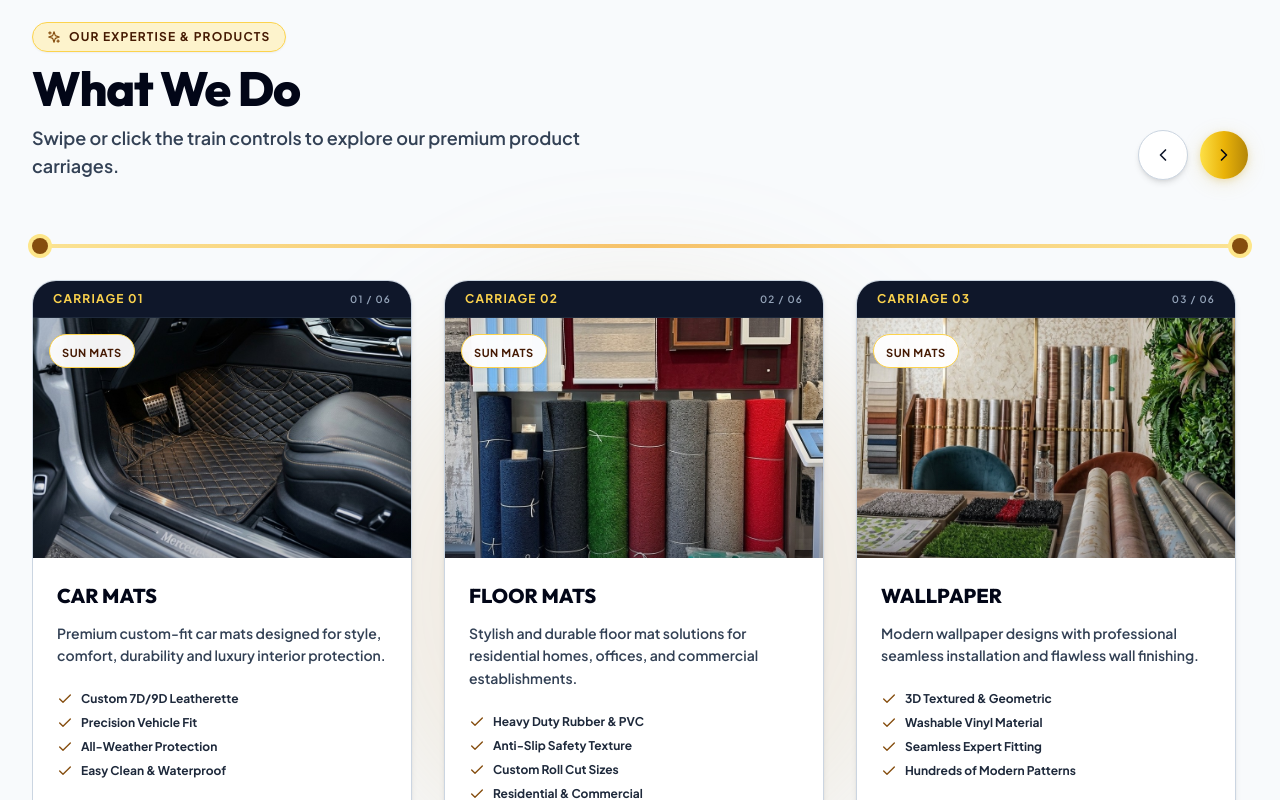
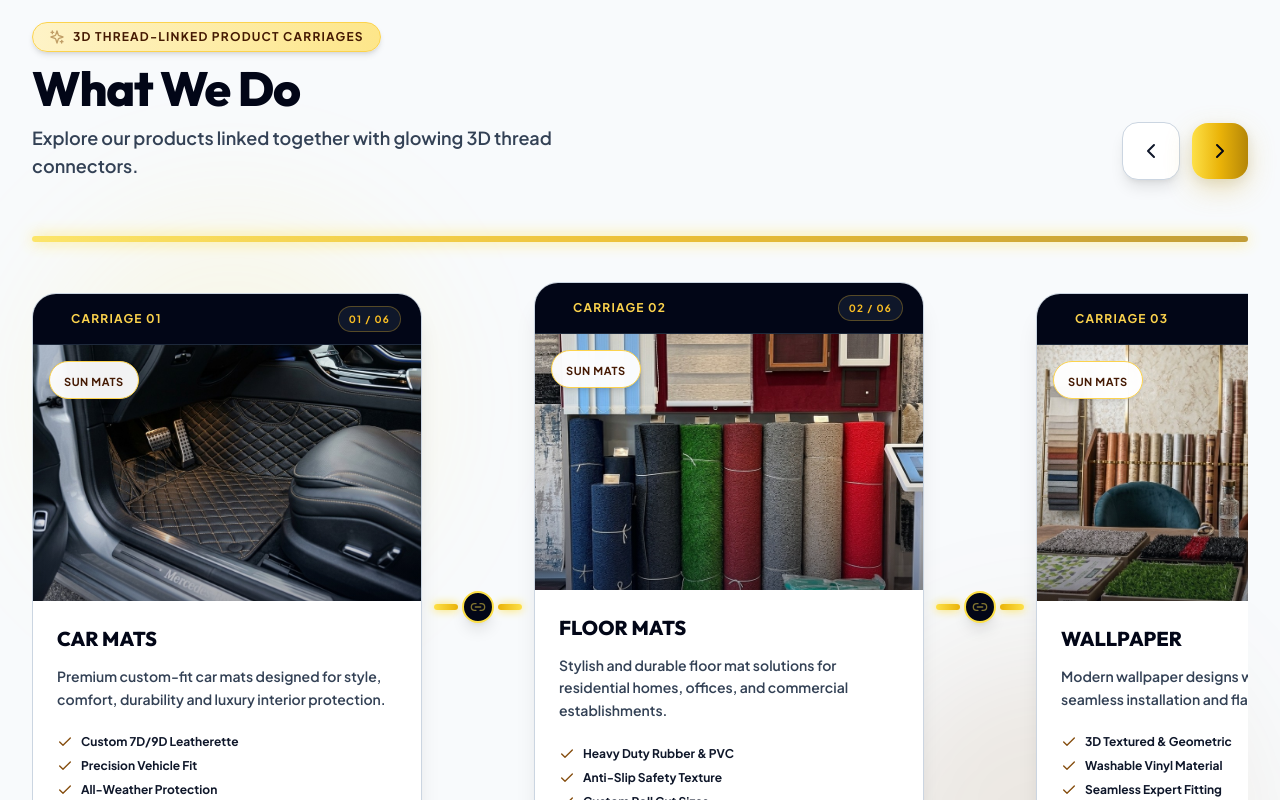
Before and after one commit to risa113/huq-mats, a React (Vite) app: page / in a window 1280 px wide. Shown: the part 2020-2820 px from the top of the page. Built offline with nearby package versions, Linux system fonts and the light colour scheme.

Commit message:
Upgrade What We Do section with 3D glowing thread connectors and animatic spring motion

```diff
--- a/src/components/Services.jsx
+++ b/src/components/Services.jsx
@@ -1,6 +1,6 @@
 import React, { useRef } from 'react';
 import { motion } from 'framer-motion';
-import { ArrowUpRight, Check, ChevronLeft, ChevronRight, Sparkles } from 'lucide-react';
+import { ArrowUpRight, Check, ChevronLeft, ChevronRight, Sparkles, Link2 } from 'lucide-react';
 import { SERVICES, getImageUrl } from '../data/businessData';
 
 export default function Services({ onSelectServiceCategory, onOpenQuote }) {
@@ -18,129 +18,137 @@ export default function Services({ onSelectServiceCategory, onOpenQuote }) {
 
   const scrollLeft = () => {
     if (scrollRef.current) {
-      scrollRef.current.scrollBy({ left: -380, behavior: 'smooth' });
+      scrollRef.current.scrollBy({ left: -390, behavior: 'smooth' });
     }
   };
 
   const scrollRight = () => {
     if (scrollRef.current) {
-      scrollRef.current.scrollBy({ left: 380, behavior: 'smooth' });
+      scrollRef.current.scrollBy({ left: 390, behavior: 'smooth' });
     }
   };
 
-  // Staggered sequential train animation variants
+  // 3D Animatic Stagger Sequence
   const containerVariants = {
     hidden: { opacity: 0 },
     visible: {
       opacity: 1,
       transition: {
-        staggerChildren: 0.22,
+        staggerChildren: 0.2,
         delayChildren: 0.1
       }
     }
   };
 
   const cardVariants = {
-    hidden: { opacity: 0, x: 70, scale: 0.94 },
+    hidden: { opacity: 0, y: 50, rotateX: 15, scale: 0.92 },
     visible: {
       opacity: 1,
-      x: 0,
+      y: 0,
+      rotateX: 0,
       scale: 1,
       transition: {
-        duration: 0.6,
-        ease: [0.22, 1, 0.36, 1]
+        type: 'spring',
+        stiffness: 90,
+        damping: 14
       }
     }
   };
 
   return (
     <section id="services" className="py-24 bg-slate-50 relative overflow-hidden">
-      {/* Background radial highlight */}
-      <div className="absolute top-1/3 left-1/2 -translate-x-1/2 w-[600px] h-[600px] bg-[#C9A45C]/15 rounded-full blur-3xl pointer-events-none"></div>
+      {/* Background 3D Ambient Glows */}
+      <div className="absolute top-1/4 left-10 w-96 h-96 bg-[#FDE047]/10 rounded-full blur-3xl pointer-events-none"></div>
+      <div className="absolute bottom-10 right-10 w-96 h-96 bg-[#854D0E]/10 rounded-full blur-3xl pointer-events-none"></div>
 
       <div className="max-w-7xl mx-auto px-4 sm:px-6 lg:px-8 relative z-10">
 
-        {/* Section Header with Train Navigation Controls */}
-        <div className="flex flex-col md:flex-row md:items-end justify-between gap-6 mb-12 sm:mb-16">
+        {/* Section Header */}
+        <div className="flex flex-col md:flex-row md:items-end justify-between gap-6 mb-14">
           <div>
-            <div className="inline-flex items-center gap-2 px-3.5 py-1.5 rounded-full bg-amber-100/90 border border-amber-300 text-amber-950 font-black text-xs uppercase tracking-widest mb-3 shadow-sm">
-              <Sparkles className="w-3.5 h-3.5 text-[#854D0E]" />
-              <span>OUR EXPERTISE & PRODUCTS</span>
+            <div className="inline-flex items-center gap-2 px-4 py-1.5 rounded-full bg-gradient-to-r from-amber-100 to-amber-200 border border-amber-300 text-amber-950 font-black text-xs uppercase tracking-widest mb-3 shadow-md">
+              <Sparkles className="w-4 h-4 text-[#854D0E] animate-pulse" />
+              <span>3D THREAD-LINKED PRODUCT CARRIAGES</span>
             </div>
             <h2 className="font-display text-3xl sm:text-5xl font-black text-slate-950 tracking-tight">
               What We Do
             </h2>
             <p className="text-base sm:text-lg text-slate-700 mt-3 font-semibold max-w-xl">
-              Swipe or click the train controls to explore our premium product carriages.
+              Explore our products linked together with glowing 3D thread connectors.
             </p>
           </div>
 
-          {/* Train Controls (Previous & Next Buttons) */}
+          {/* 3D Train Slider Controls */}
           <div className="flex items-center gap-3">
             <button
               onClick={scrollLeft}
-              className="p-3.5 rounded-full bg-white border border-slate-300 text-slate-900 hover:text-[#854D0E] hover:border-[#854D0E] hover:scale-105 active:scale-95 transition-all shadow-md"
-              aria-label="Previous Train Carriage"
+              className="p-4 rounded-2xl bg-white border border-slate-300 text-slate-900 hover:text-[#854D0E] hover:border-[#854D0E] hover:scale-108 active:scale-95 transition-all shadow-lg"
+              aria-label="Previous Carriage"
             >
-              <ChevronLeft className="w-5 h-5" />
+              <ChevronLeft className="w-6 h-6" />
             </button>
             <button
               onClick={scrollRight}
-              className="p-3.5 rounded-full bg-gradient-to-r from-[#FDE047] via-[#EAB308] to-[#B48608] text-slate-950 font-black hover:scale-105 active:scale-95 transition-all shadow-gold-glow"
-              aria-label="Next Train Carriage"
+              className="p-4 rounded-2xl bg-gradient-to-r from-[#FDE047] via-[#EAB308] to-[#B48608] text-slate-950 font-black hover:scale-108 active:scale-95 transition-all shadow-gold-glow-lg"
+              aria-label="Next Carriage"
             >
-              <ChevronRight className="w-5 h-5" />
+              <ChevronRight className="w-6 h-6" />
             </button>
           </div>
         </div>
 
-        {/* Train Track Visual Connecting Line */}
-        <div className="relative mb-6 hidden sm:block">
-          <div className="w-full h-1 bg-gradient-to-r from-amber-300 via-amber-500 to-amber-300 rounded-full opacity-60"></div>
-          <div className="absolute top-1/2 left-0 -translate-y-1/2 w-4 h-4 rounded-full bg-[#854D0E] ring-4 ring-amber-200"></div>
-          <div className="absolute top-1/2 right-0 -translate-y-1/2 w-4 h-4 rounded-full bg-[#854D0E] ring-4 ring-amber-200"></div>
+        {/* Glowing 3D Main Thread Track Line Behind Cards */}
+        <div className="relative mb-6 hidden md:block">
+          <div className="w-full h-1.5 bg-gradient-to-r from-[#FDE047] via-[#EAB308] to-[#B48608] rounded-full shadow-[0_0_15px_#FDE047] opacity-80"></div>
         </div>
 
-        {/* Sequential Staggered Train Carousel Container */}
+        {/* 3D Animatic Linked Thread Train Carousel */}
         <motion.div
           ref={scrollRef}
           variants={containerVariants}
           initial="hidden"
           whileInView="visible"
           viewport={{ once: true, amount: 0.1 }}
-          className="flex items-stretch gap-6 sm:gap-8 overflow-x-auto pb-8 pt-2 scrollbar-none snap-x snap-mandatory"
+          className="flex items-center gap-0 overflow-x-auto pb-10 pt-4 scrollbar-none snap-x snap-mandatory perspective-1000"
         >
           {SERVICES.map((service, index) => (
+            <React.Fragment key={service.id}>
+
+              {/* 3D Train Card Carriage */}
               <motion.div
-              key={service.id}
                 variants={cardVariants}
-              className="group relative flex flex-col bg-white rounded-3xl overflow-hidden border border-slate-300 hover:border-[#854D0E] hover:shadow-2xl transition-all duration-500 shadow-md min-w-[290px] sm:min-w-[340px] lg:min-w-[380px] max-w-[380px] snap-center shrink-0 hover:-translate-y-2"
+                className="group relative flex flex-col bg-white rounded-3xl overflow-hidden border border-slate-300 hover:border-[#854D0E] hover:shadow-[0_25px_50px_rgba(133,77,14,0.22)] transition-all duration-500 shadow-xl min-w-[300px] sm:min-w-[350px] lg:min-w-[390px] max-w-[390px] snap-center shrink-0 hover:-translate-y-3 transform-gpu"
               >
-              {/* Carriage Header Indicator */}
-              <div className="px-5 py-2.5 bg-slate-900 text-amber-300 flex items-center justify-between text-xs font-black tracking-widest uppercase border-b border-slate-800">
+                {/* 3D Carriage Header Bar */}
+                <div className="px-5 py-3 bg-slate-950 text-amber-300 flex items-center justify-between text-xs font-black tracking-widest uppercase border-b border-slate-800">
+                  <div className="flex items-center gap-2">
+                    <span className="w-2.5 h-2.5 rounded-full bg-[#FDE047] animate-ping"></span>
                     <span>CARRIAGE 0{index + 1}</span>
-                <span className="text-[10px] text-slate-400 font-semibold">0{index + 1} / 0{SERVICES.length}</span>
+                  </div>
+                  <span className="text-[10px] text-amber-400 font-extrabold bg-slate-900 px-2.5 py-1 rounded-full border border-amber-400/30">
+                    0{index + 1} / 0{SERVICES.length}
+                  </span>
                 </div>
 
-              {/* Image Container */}
-              <div className="relative h-52 sm:h-60 overflow-hidden bg-slate-100">
+                {/* Card Image Container */}
+                <div className="relative h-56 sm:h-64 overflow-hidden bg-slate-100">
                   <img
                     src={getImageUrl(service.image)}
                     alt={service.title}
-                  className="w-full h-full object-cover group-hover:scale-110 transition-transform duration-700 filter brightness-100 group-hover:brightness-105"
+                    className="w-full h-full object-cover group-hover:scale-112 transition-transform duration-700 filter brightness-100 group-hover:brightness-105"
                     loading="lazy"
                   />
-                <div className="absolute inset-0 bg-gradient-to-t from-slate-950/40 via-transparent to-transparent opacity-60"></div>
+                  <div className="absolute inset-0 bg-gradient-to-t from-slate-950/50 via-transparent to-transparent opacity-70"></div>
 
-                {/* Gold Category Badge */}
-                <div className="absolute top-4 left-4 px-3 py-1 rounded-full bg-white/95 border border-amber-300 backdrop-blur-md shadow-sm">
+                  {/* Category Pill Tag */}
+                  <div className="absolute top-4 left-4 px-3.5 py-1.5 rounded-full bg-white/95 border border-amber-300 backdrop-blur-md shadow-md">
                     <span className="text-[11px] font-black text-amber-950 tracking-wider uppercase">
                       SUN MATS
                     </span>
                   </div>
                 </div>
 
-              {/* Card Content Body */}
+                {/* Card Body */}
                 <div className="p-6 flex flex-col flex-grow justify-between bg-white">
                   <div>
                     <h3 className="font-display font-black text-xl text-slate-950 group-hover:text-[#854D0E] transition-colors mb-3 leading-snug">
@@ -151,10 +159,10 @@ export default function Services({ onSelectServiceCategory, onOpenQuote }) {
                       {service.description}
                     </p>
 
-                  {/* Bullet features */}
+                    {/* Features */}
                     <ul className="space-y-2 mb-6">
                       {service.features.map((feat, fIdx) => (
-                      <li key={fIdx} className="flex items-center gap-2 text-xs text-slate-800 font-bold">
+                        <li key={fIdx} className="flex items-center gap-2 text-xs text-slate-900 font-extrabold">
                           <Check className="w-4 h-4 text-[#854D0E] shrink-0" />
                           <span>{feat}</span>
                         </li>
@@ -162,7 +170,7 @@ export default function Services({ onSelectServiceCategory, onOpenQuote }) {
                     </ul>
                   </div>
 
-                {/* Card Action Links */}
+                  {/* Actions */}
                   <div className="pt-4 border-t border-slate-200 flex items-center justify-between mt-auto">
                     <button
                       onClick={() => handleViewProjects(service.title)}
@@ -174,7 +182,7 @@ export default function Services({ onSelectServiceCategory, onOpenQuote }) {
 
                     <button
                       onClick={onOpenQuote}
-                    className="px-3.5 py-1.5 rounded-full bg-amber-100 text-amber-950 font-extrabold text-xs hover:bg-[#854D0E] hover:text-white transition-all shadow-sm"
+                      className="px-4 py-2 rounded-full bg-gradient-to-r from-[#FDE047] to-[#EAB308] text-slate-950 font-black text-xs hover:scale-105 transition-all shadow-gold-glow"
                     >
                       Get Quote
                     </button>
@@ -182,6 +190,26 @@ export default function Services({ onSelectServiceCategory, onOpenQuote }) {
                 </div>
 
               </motion.div>
+
+              {/* 3D Glowing Thread Connector Between Carriages (Except Last Card) */}
+              {index < SERVICES.length - 1 && (
+                <div className="flex items-center justify-center shrink-0 px-2 sm:px-3 relative z-20">
+                  <div className="flex items-center gap-1">
+                    {/* Glowing Left Cable */}
+                    <div className="w-4 sm:w-6 h-1.5 bg-gradient-to-r from-[#FDE047] to-[#EAB308] rounded-full shadow-[0_0_10px_#FDE047]"></div>
+
+                    {/* 3D Thread Joint Hook Ring */}
+                    <div className="w-8 h-8 rounded-full bg-slate-950 border-2 border-[#FDE047] text-[#FDE047] flex items-center justify-center shadow-lg group-hover:scale-110 transition-transform">
+                      <Link2 className="w-4 h-4 animate-pulse" />
+                    </div>
+
+                    {/* Glowing Right Cable */}
+                    <div className="w-4 sm:w-6 h-1.5 bg-gradient-to-r from-[#EAB308] to-[#FDE047] rounded-full shadow-[0_0_10px_#FDE047]"></div>
+                  </div>
+                </div>
+              )}
+
+            </React.Fragment>
           ))}
         </motion.div>
 
```
Lines whose indentation alone changed are shown as unchanged.
